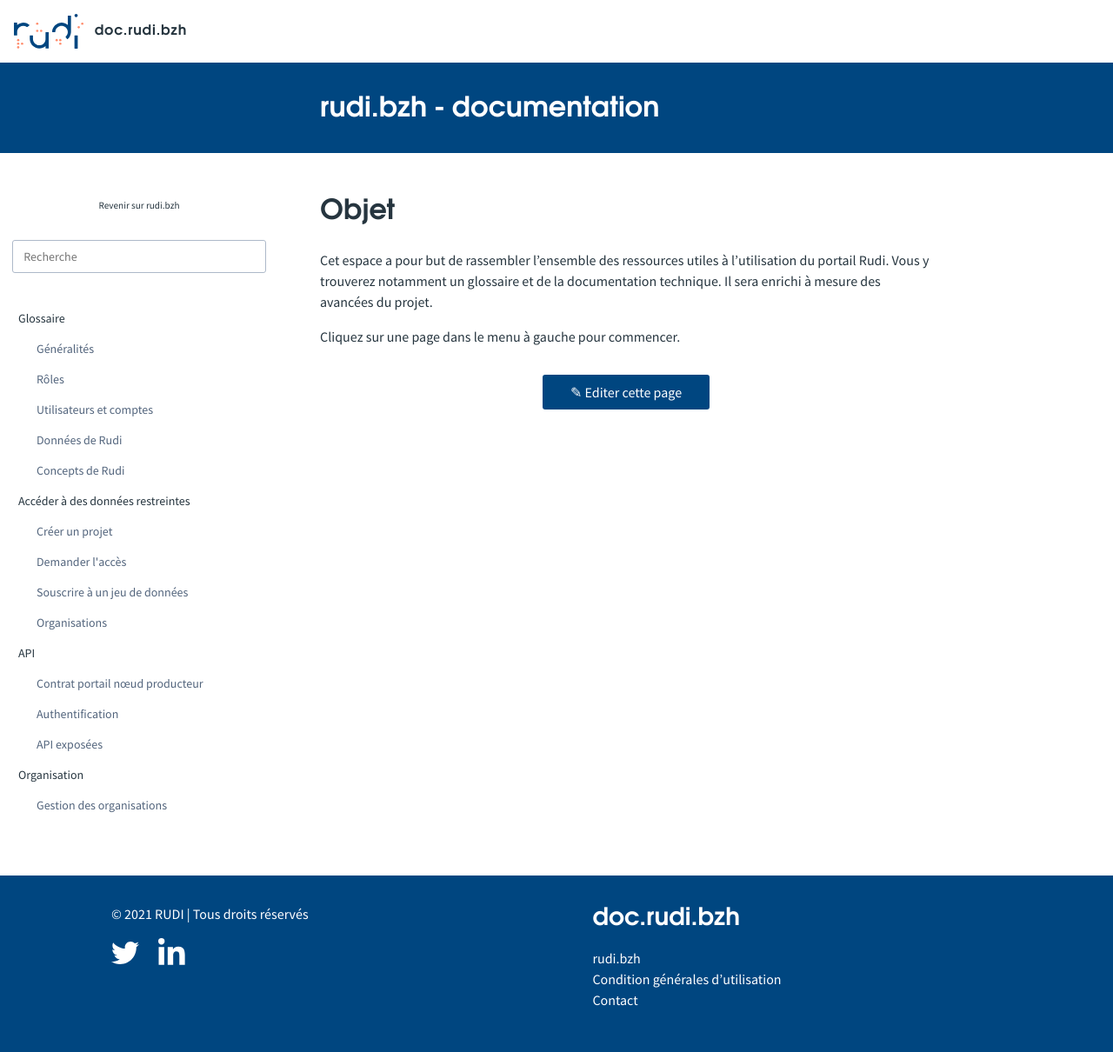
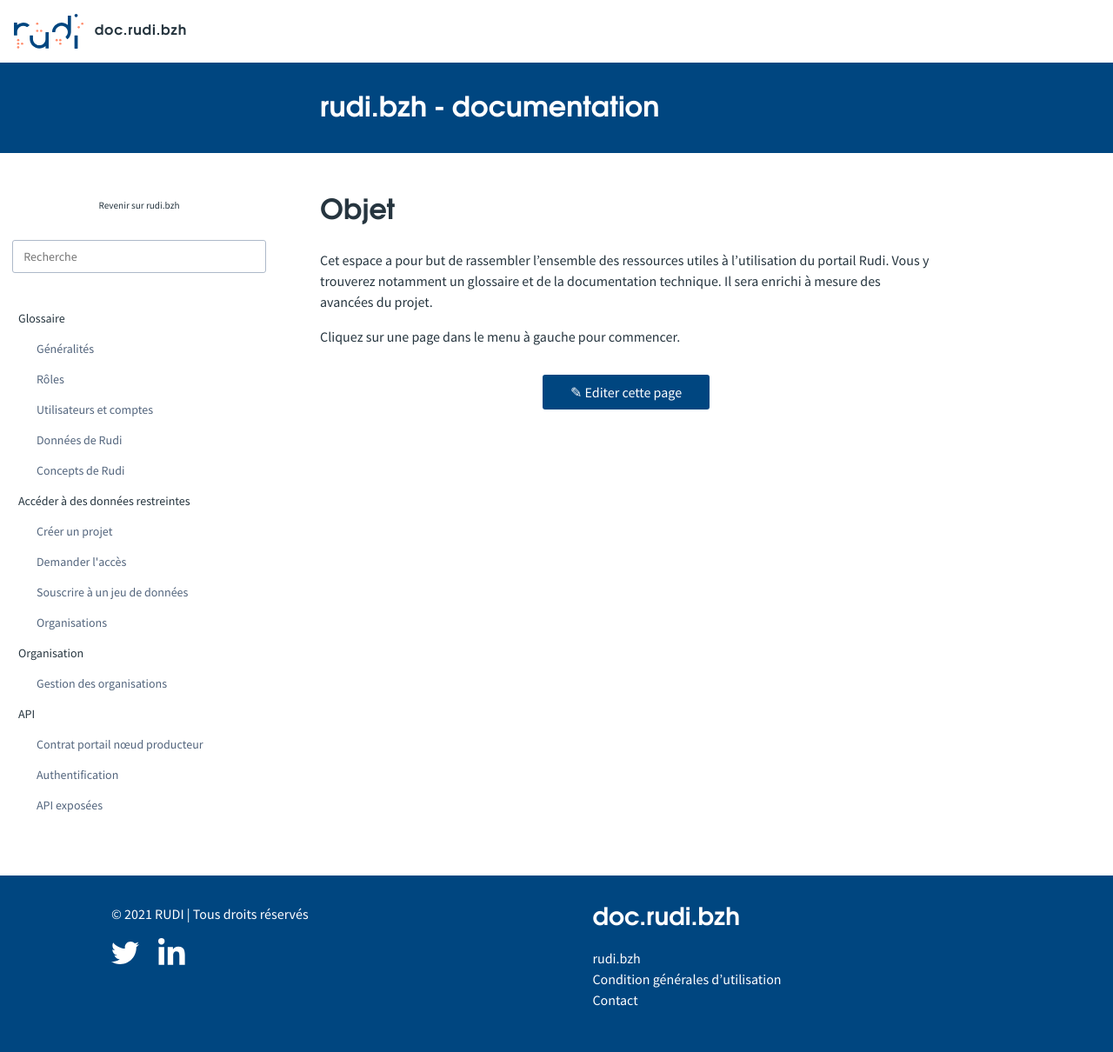
Before and after one commit to sigrennesmetropole/rudi_documentation, a Jekyll site: the page built from index.md, in a window 1280 px wide. Shown: the whole page at 87% size. Built offline with Jekyll 4.4.1, drawn with Linux system fonts in a browser that asks for light colours.

```diff
--- a/_config.yml
+++ b/_config.yml
@@ -44,12 +44,12 @@ collections:
     output: true
 
   api:
-    order: 3
+    order: 4
     title: API
     output: true
 
   organisation:
-    order: 4
+    order: 3
     title: Organisation
     output: true
 
```
